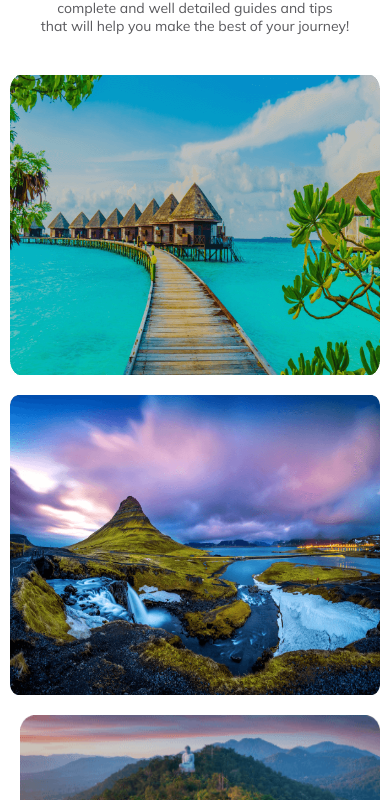
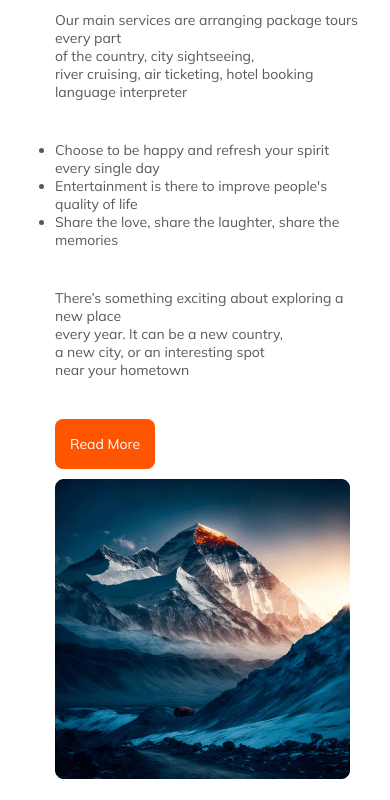
Before and after one commit to Emranhossain123/Travel-View, a plain HTML site: page index.html in a window 390 px wide. Shown: the part 129-929 px from the top of the page. Drawn offline with Linux system fonts and the light colour scheme.

Commit message:
popular section also responsive

```diff
--- a/index.html
+++ b/index.html
@@ -59,11 +59,11 @@
     </div>
     </header> -->
     <main>
-        <!-- <div class="looser">
+        <div class="looser">
             <div>
                 <h2 class="yarn">Our Popular Tours
                 </h2>
-                <p class="yarn1">Our main services are arranging package tours every part of the country, city
+                <p class="yarn1">Our main services are arranging package tours every part <br> of the country, city
                     sightseeing, <br> river
                     cruising, air ticketing, hotel booking language interpreter
                 </p>
@@ -75,14 +75,14 @@
                     <li>Share the love, share the laughter, share the memories
                     </li>
                 </ul>
-                <p class="yarn1">There’s something exciting about exploring a new place every year. It can be
-                    a new country, a new city, or an interesting spot near your hometown</p>
+                <p class="yarn1">There’s something exciting about exploring a new place <br> every year. It can be
+                    a new country, <br> a new city, or an interesting spot near your hometown</p>
                 <button class="btn2">Read More</button>
             </div>
             <div>
                 <img class="list" src="Images/Rectangle 4.png" alt="">
             </div>
-        </div> -->
+        </div>
         <div class="ten">
             <h2 class="yarn">Choose Your Destination</h2>
             <p class="yarn1">We help you choose your next holiday destination thanks to
--- a/style/styless.css
+++ b/style/styless.css
@@ -559,7 +559,11 @@ div .row1 {
     .looser {
         flex-direction: column;
 
-        width: fit-content;
+    }
+
+    .yarn1 {
+        width: 100%;
+        text-align: left;
     }
 
     .list {
```
